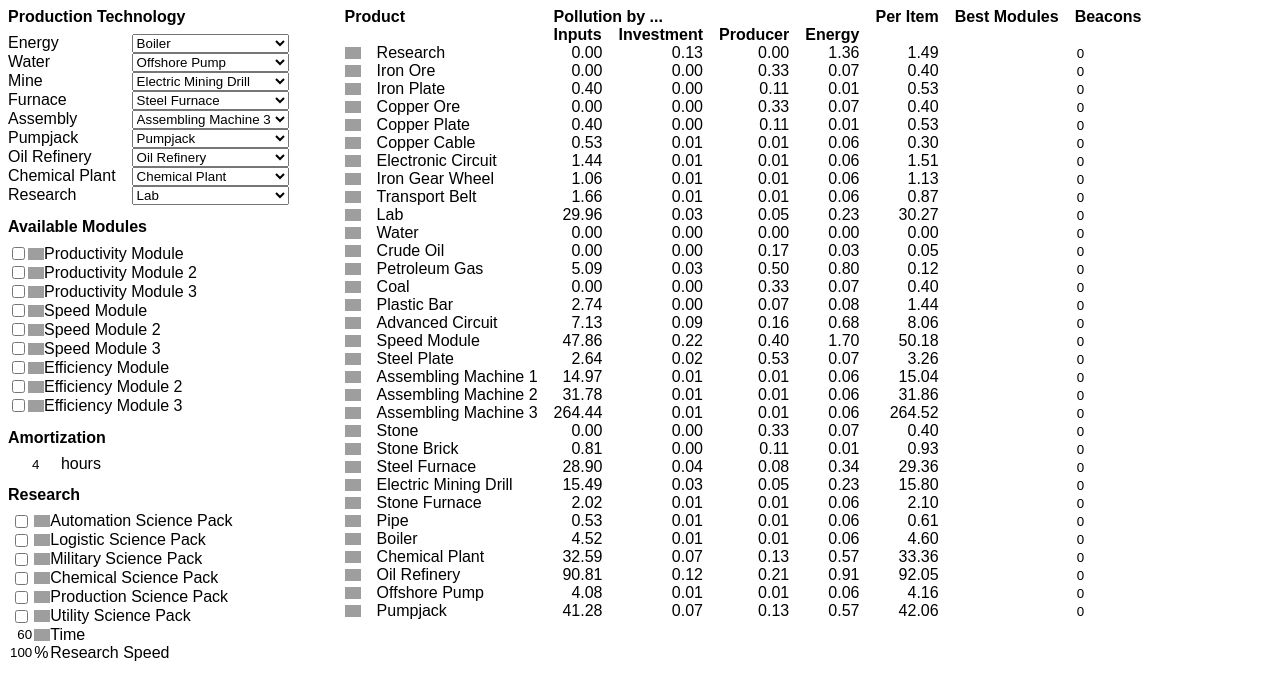
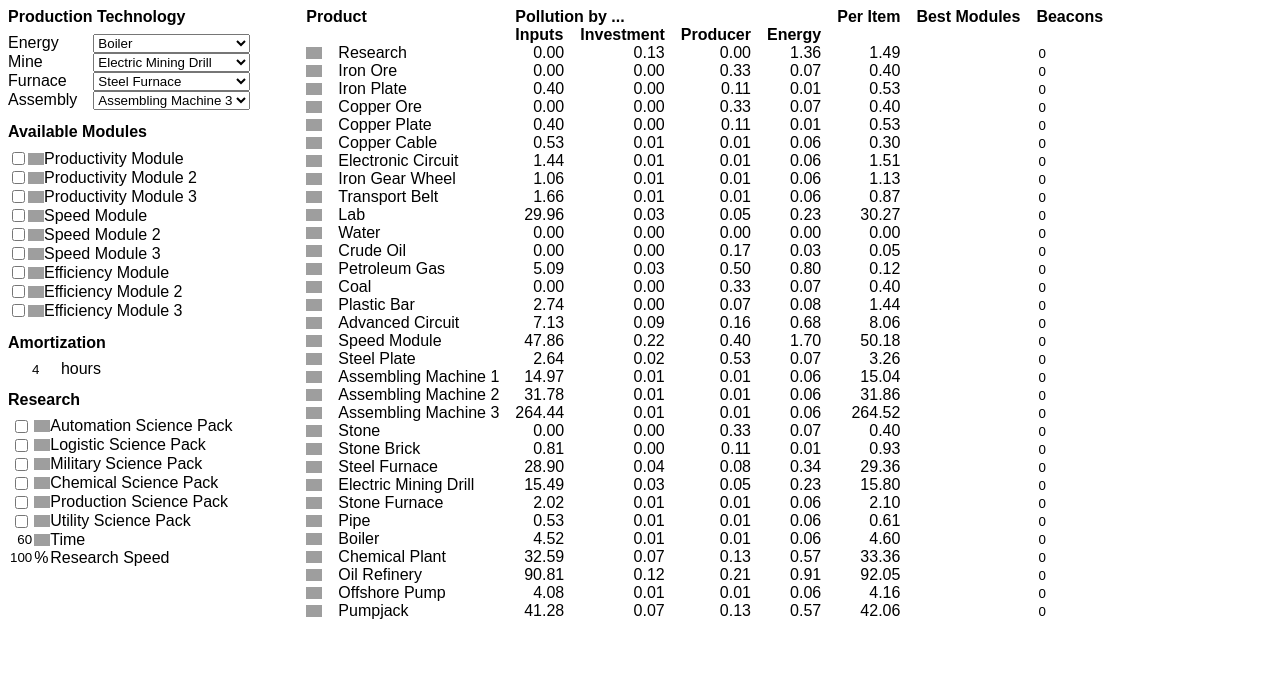
Before and after one commit to meriton42/factorio-optimizer, an Angular app: page / in a window 1280 px wide. Shown: the top 700 px of the page. Built offline with nearby package versions, Linux system fonts and the light colour scheme; grey boxes are pictures that could not be loaded.

Commit message:
only show producer select boxes if alternatives exist

```diff
--- a/src/app/app.html
+++ b/src/app/app.html
@@ -2,12 +2,14 @@
   <h1>Production Technology</h1>
   <div class="formGrid">
     @for (producerType of producerTypes; track $index) {
+      @if (producerNames(producerType).length > 1) {
         <label>{{producerType | decamelize}}</label>
         <select [(ngModel)]="preferredProducer[producerType]" (ngModelChange)="update()">
           @for (producer of producerNames(producerType); track $index) {
             <option [value]="producer">{{producer | decamelize}}</option>
           }
         </select>
+      }
     }
   </div>
 
```
Lines whose indentation alone changed are shown as unchanged.
